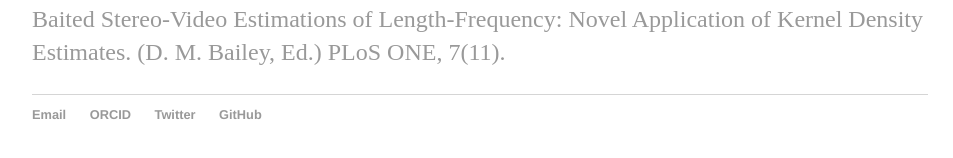
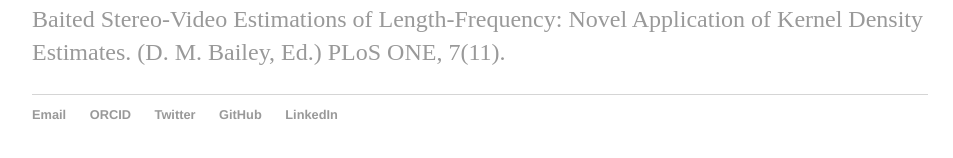
Before and after one commit to brfitzpatrick/brfitzpatrick.github.io, a Jekyll site: the page built from Publications.md, in a window 1280 px wide. Shown: the part 262-420 px from the top of the page, without its empty margins (160-1113 px from the left). Built offline with Jekyll 4.4.1, drawn with Linux system fonts in a browser that asks for light colours.

Commit message:
Update default.html
added link to LinkedIn profile to footer

```diff
--- a/_layouts/default.html
+++ b/_layouts/default.html
@@ -23,6 +23,7 @@
         		<li><a href="http://orcid.org/0000-0003-1916-0939">ORCID</a></li>
         		<li><a href="https://twitter.com/benrfitzpatrick">Twitter</a></li>
         		<li><a href="https://github.com/brfitzpatrick">GitHub</a></li>
+        		<li><a href="https://au.linkedin.com/in/benjamin-fitzpatrick-39226388">LinkedIn</a>
 				</ul>
 			</footer>
 		</body>
```
